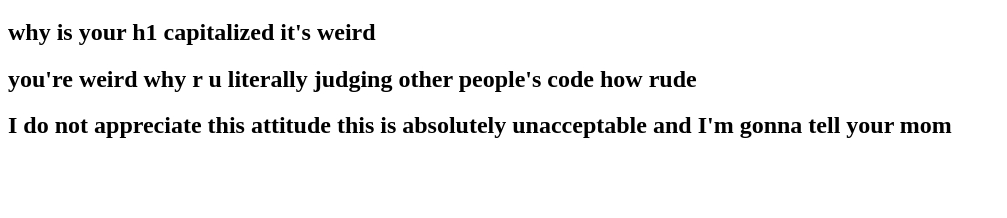
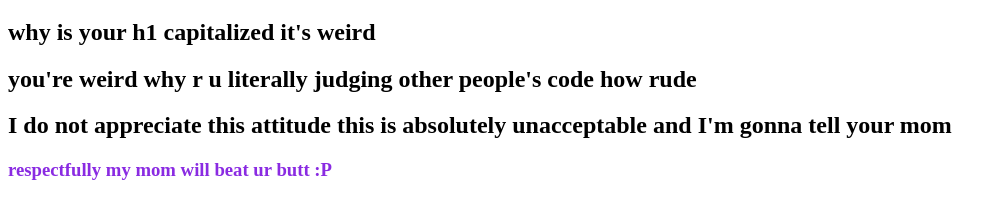
Before and after one commit to sanar189tns/interaction-core-lecture-week4, a plain HTML site: page week 4/index.html in a window 1280 px wide. Shown: the part 252-470 px from the top of the page, without its empty margins (0-1007 px from the left). Drawn offline with Linux system fonts and the light colour scheme.

Commit message:
new line in body and changed color of h3

```diff
--- a/week 4/index.html
+++ b/week 4/index.html
@@ -12,5 +12,6 @@
         <h2>why is your h1 capitalized it's weird</h2>
         <h2>you're weird why r u literally judging other people's code how rude</h2>
         <h2>I do not appreciate this attitude this is absolutely unacceptable and I'm gonna tell your mom</h2>
+        <h3>respectfully my mom will beat ur butt :P</h3>
     </body>
 </html>
--- a/week 4/style.css
+++ b/week 4/style.css
@@ -9,4 +9,5 @@ p{
 }
 h3 {
     font-stlyle: bold;
+    color:blueviolet;
 }
```
